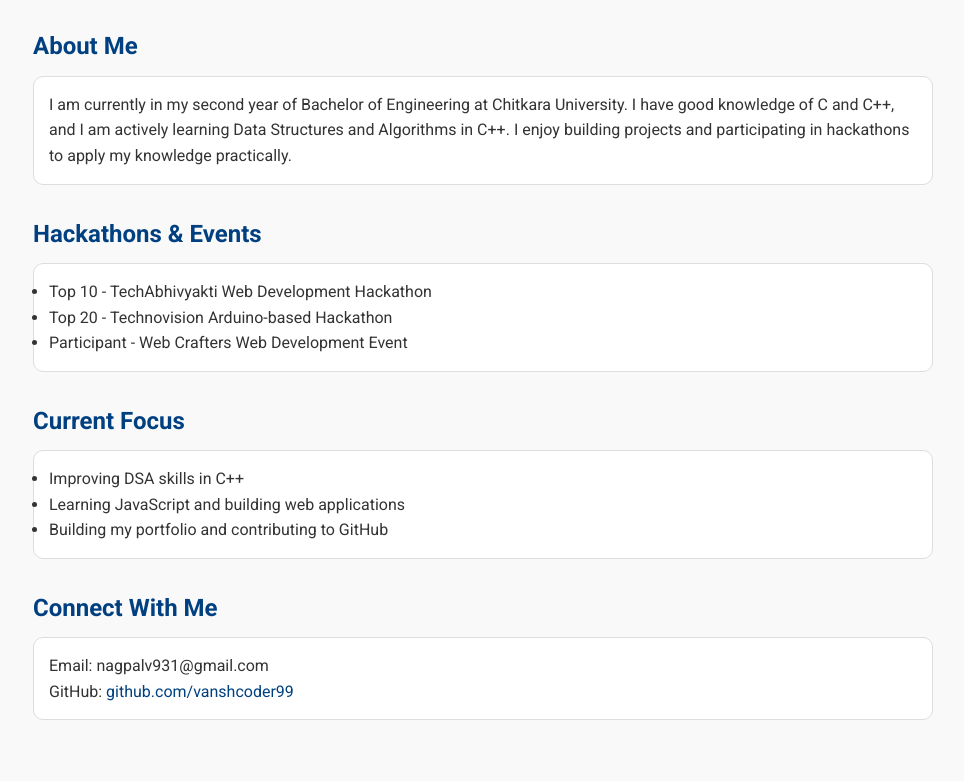
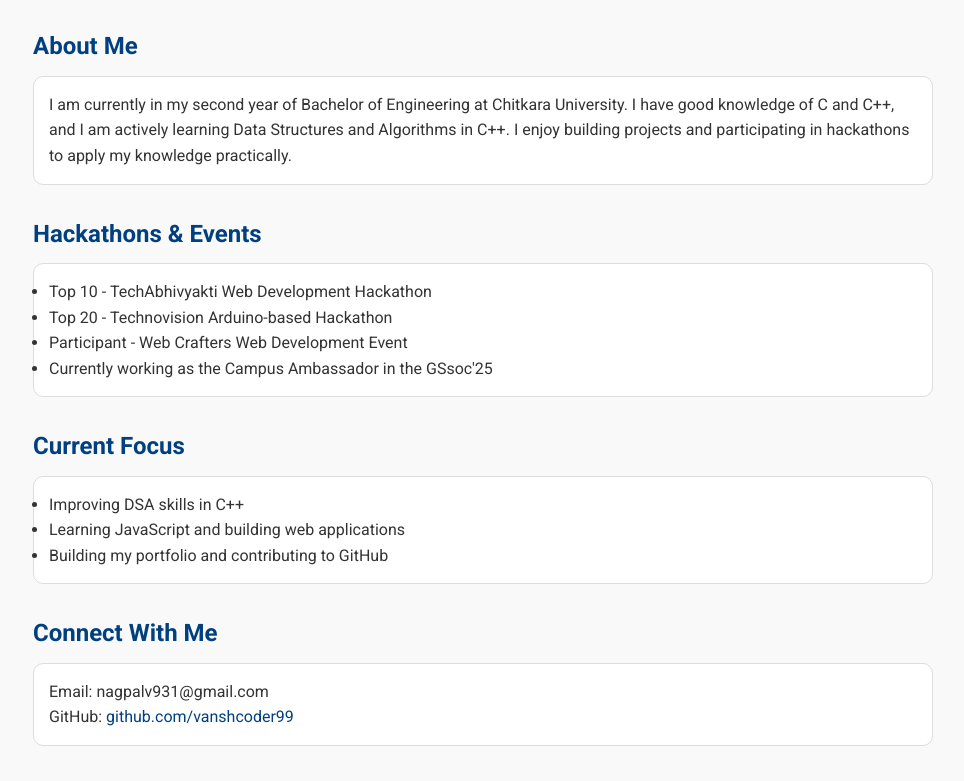
Before and after one commit to vanshcoder99/vanshcoder99.github.io, a plain HTML site: page index.html in a window 1280 px wide. Shown: the part 165-946 px from the top of the page, without its empty margins (157-1121 px from the left). Before the commit the page ends 920 px from the top, so only its background shows below. Drawn offline with Linux system fonts and the light colour scheme.

Commit message:
Update index.html

```diff
--- a/index.html
+++ b/index.html
@@ -69,6 +69,7 @@
           <li>Top 10 - TechAbhivyakti Web Development Hackathon</li>
           <li>Top 20 - Technovision Arduino-based Hackathon</li>
           <li>Participant - Web Crafters Web Development Event</li>
+          <li>Currently working as the Campus Ambassador in the GSsoc'25</li>
         </ul>
       </div>
     </section>
```
